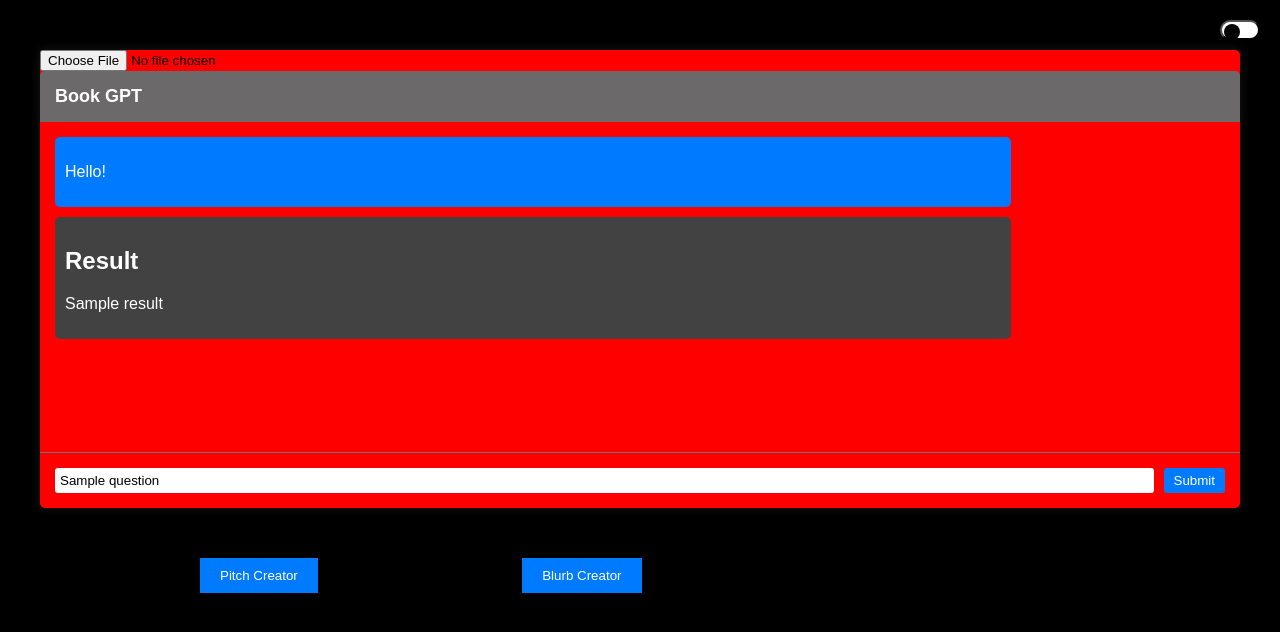
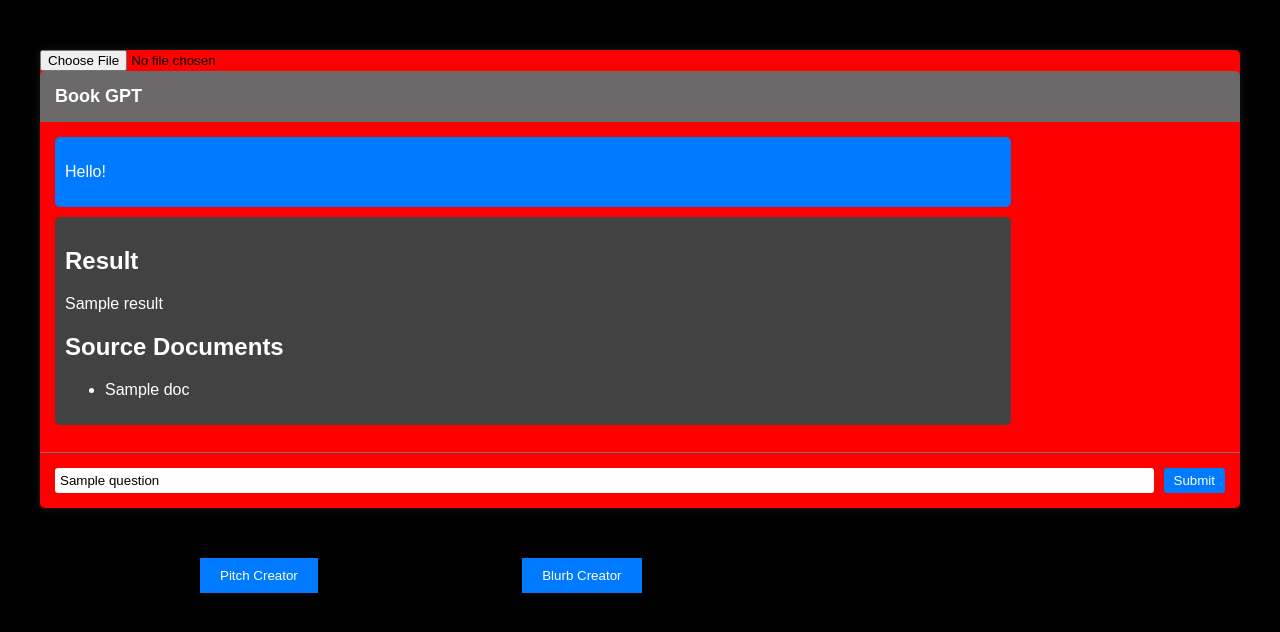
Before and after one commit to MuadhAli/book_gpt, a Flask app: template templates/index.html in a window 1280 px wide. Shown: the top 632 px of the page. Run offline with Flask 2, Linux system fonts and the light colour scheme; the template is opened without the code that fills it: most values are stand-ins (such as "Sample title", 1, 10 or a date in 2020).

Commit message:
build the source

```diff
--- a/app.py
+++ b/app.py
@@ -8,7 +8,7 @@ from langchain import OpenAI, VectorDBQA
 from langchain.document_loaders import DirectoryLoader
 from langchain.document_loaders import UnstructuredPDFLoader
 
-os.environ['OPENAI_API_KEY'] = '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'
+os.environ['OPENAI_API_KEY'] = 'sk-...'
 
 app = Flask(__name__)
 app.secret_key = os.urandom(24)
@@ -35,10 +35,9 @@ def home():
                 texts = text_splitter.split_documents(documents)
                 embeddings = OpenAIEmbeddings(openai_api_key=os.environ['OPENAI_API_KEY'])
                 docsearch = Chroma.from_documents(texts, embeddings)
-                qa = VectorDBQA.from_chain_type(llm=OpenAI(), chain_type="stuff", vectorstore=docsearch)
+                qa = VectorDBQA.from_chain_type(llm=OpenAI(), chain_type="stuff", vectorstore=docsearch, return_source_documents=True)
 
                 query = question
-
                 result = qa({"query": query})
 
     return render_template('index.html', question=question, result=result)
--- a/static/script.js
+++ b/static/script.js
@@ -1,11 +1,3 @@
-document.getElementById('mode-toggle-btn').addEventListener('click', function() {
-    document.body.classList.toggle('dark-mode');
-});
-
-
-document.getElementById("mode-slider").addEventListener("change", function() {
-    document.body.classList.toggle("dark-mode");
-});
 
 document.getElementById("send-btn").addEventListener("click", function() {
     sendMessage();
--- a/templates/index.html
+++ b/templates/index.html
@@ -15,9 +15,7 @@
             </div>
         <div class="chat-header">
             <h1>Book GPT</h1>
-            <div>
-               <button id="mode-toggle-btn" class="mode-toggle-btn"></button>
-           </div>
+
         </div>
 
             <div class="chat-body" id="chat-body">
@@ -34,6 +32,17 @@
                             <h2 class="container-result-title">Result</h2>
                             <p class="container-result">{{ result['result'] }}</p>
                             {% endif %}
+                        </p>
+                        <p>
+
+                            {% if result and result.get('source_documents') %}
+                <h2 class="container-result-title">Source Documents</h2>
+                <ul class="source-documents">
+                  {% for doc in result['source_documents'] %}
+                  <li>{{ doc }}</li>
+                  {% endfor %}
+                </ul>
+                {% endif %}
                         </p>
                     </div>
                 </div>
@@ -60,96 +69,3 @@
     </body>
   </body>
 </html>
-
-
-
-
-
-
-
-
-
-
-
-
-
-
-
-
-
-
-
-
-
-
-
-
-
-
-
-
-
-
-
-
-<!-- <!DOCTYPE html>
-<html>
-  <head>
-    <title>Book gpt</title>
-    <link
-      rel="stylesheet"
-      href="{{ url_for('static', filename='style.css') }}"
-    />
-  </head>
-  <body>
-    <div class="chat-container" id="chat-container">
-        <div class="pdf">
-            <form action="/" method="post" enctype="multipart/form-data">
-            <input type="file" name="file" id="file" class="input input-file" accept=".pdf"/>
-            </div>
-        <div class="chat-header">
-            <h1>Book GPT</h1>
-        </div>
-
-            <div class="chat-body" id="chat-body">
-                <div class="chat-message">
-
-                    <div class="chat-message-inner user">
-                        <p>Hello!</p>
-                    </div>
-                </div>
-                <div class="chat-message">
-                    <div class="chat-message-inner assistant">
-                        <p>
-                            {% if result %}
-                            <h2 class="container-result-title">Result</h2>
-                            <p class="container-result">{{ result['result'] }}</p>
-                            {% endif %}
-                        </p>
-                    </div>
-                </div>
-                </div>
-                <div class="chat-footer">
-
-                    <input type="text" id="user-input" name="query" placeholder="Enter your question you want to ask" class="input input-query" value="{{ question }}"/>
-                    <input type="submit"  id="send-btn" value="Submit" class="button button-submit" />
-
-                    </div>
-             </div>
-             <button type="button" id="auto-question-btn" class="button button-auto-question" onclick="populateQuestion()">Pitch Creator</button>
-             <button type="button" id="auto-question-btn" class="button button-auto-question" onclick="populateQuestion1()">Blurb Creator</button>
-
-
-
-            </form>
-
-            </div>
-    </div>
-
-<script src="{{ url_for('static', filename='script.js') }}"></script>
-
-    </body>
-  </body>
-</html>
-
- -->
```
